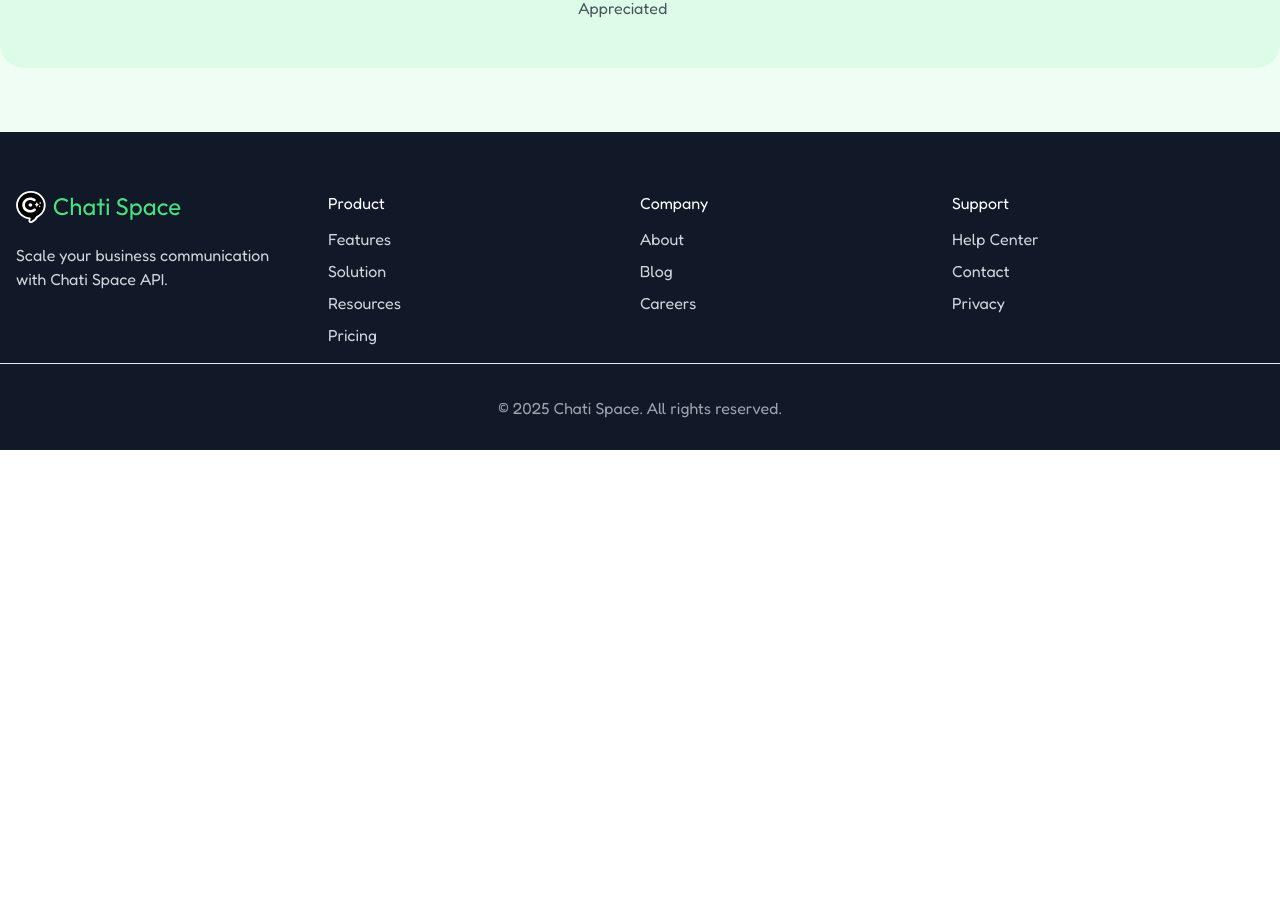
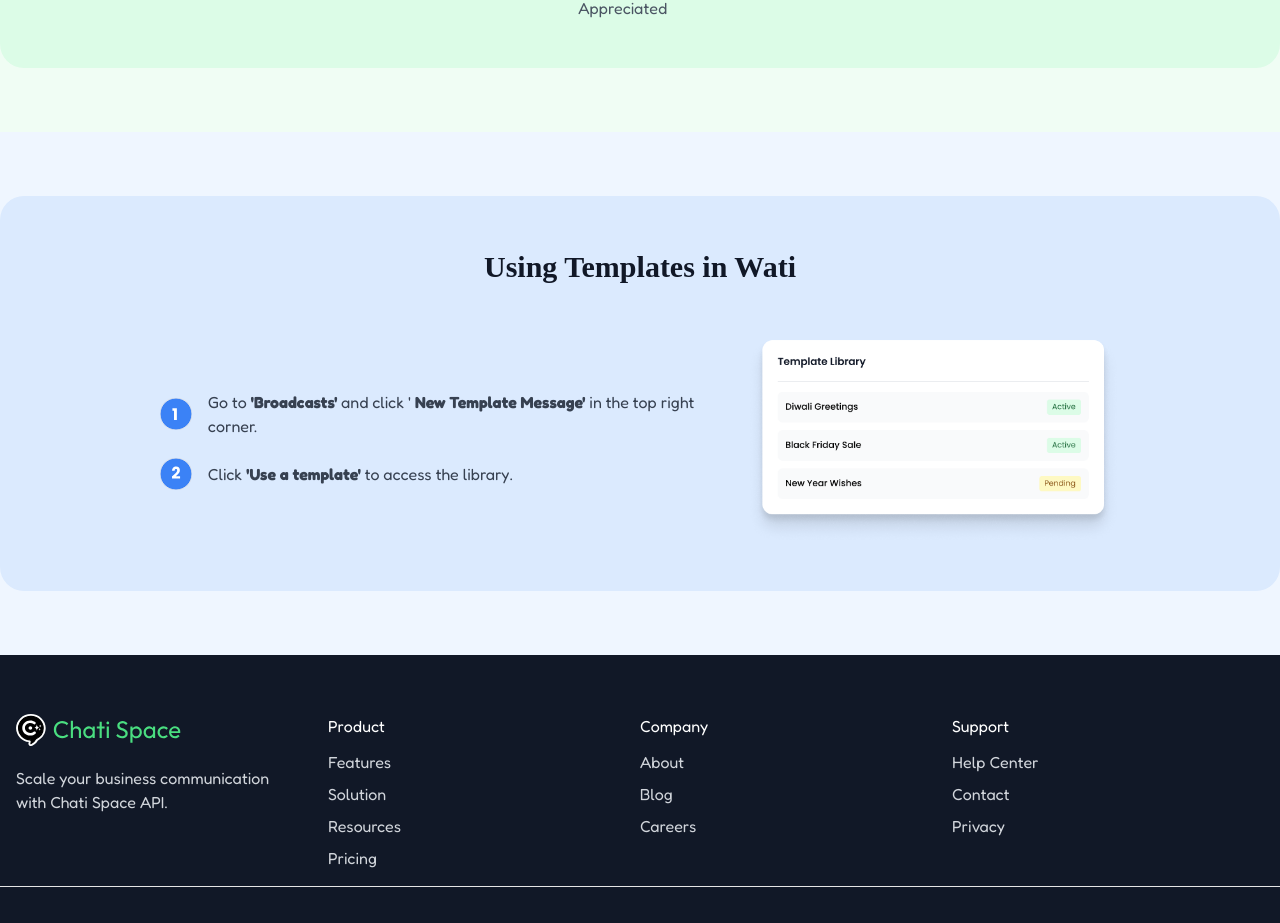
Before and after one commit to AQuadic/chat.space_nextjs, a Next.js app: page /resources/whatsapp_template in a window 1280 px wide. Shown: the part 1593-2516 px from the top of the page. Before the commit the page ends 2043 px from the top, so only its background shows below. Built offline with nearby package versions, Linux system fonts and the light colour scheme.

Commit message:
Using Templates in Wati - section

```diff
--- a/src/app/resources/whatsapp_template/page.tsx
+++ b/src/app/resources/whatsapp_template/page.tsx
@@ -1,4 +1,5 @@
 import Festivals from '@/components/resources/whatsapp_template/Festivals'
+import UsingTemplatesInWati from '@/components/resources/whatsapp_template/UsingTemplatesInWati'
 import WhatsappHero from '@/components/resources/whatsapp_template/WhatsappHero'
 import WhyUseWhatsapp from '@/components/resources/whatsapp_template/WhyUseWhatsapp'
 import React from 'react'
@@ -9,6 +10,7 @@
             <WhatsappHero />
             <Festivals />
             <WhyUseWhatsapp />
+            <UsingTemplatesInWati />
         </div>
     )
 }
--- /dev/null
+++ b/src/components/icons/resources/BlueNumber1.tsx
@@ -0,0 +1,13 @@
+import React from 'react'
+
+const BlueNumber1 = () => {
+    return (
+        <svg width="32" height="32" viewBox="0 0 32 32" fill="none" xmlns="http://www.w3.org/2000/svg">
+            <path d="M16 0C24.8366 0 32 7.16344 32 16C32 24.8366 24.8366 32 16 32C7.16344 32 0 24.8366 0 16C0 7.16344 7.16344 0 16 0Z" fill="#3B82F6"/>
+            <path d="M16 0C24.8366 0 32 7.16344 32 16C32 24.8366 24.8366 32 16 32C7.16344 32 0 24.8366 0 16C0 7.16344 7.16344 0 16 0Z" stroke="#E5E7EB"/>
+            <path d="M12.432 12.864V10.32H16.864V22H14.016V12.864H12.432Z" fill="white"/>
+        </svg>
+    )
+}
+
+export default BlueNumber1
--- /dev/null
+++ b/src/components/icons/resources/BlueNumber2.tsx
@@ -0,0 +1,13 @@
+import React from 'react'
+
+const BlueNumber2 = () => {
+    return (
+        <svg width="32" height="32" viewBox="0 0 32 32" fill="none" xmlns="http://www.w3.org/2000/svg">
+            <path d="M16 0C24.8366 0 32 7.16344 32 16C32 24.8366 24.8366 32 16 32C7.16344 32 0 24.8366 0 16C0 7.16344 7.16344 0 16 0Z" fill="#3B82F6"/>
+            <path d="M16 0C24.8366 0 32 7.16344 32 16C32 24.8366 24.8366 32 16 32C7.16344 32 0 24.8366 0 16C0 7.16344 7.16344 0 16 0Z" stroke="#E5E7EB"/>
+            <path d="M12.0459 18.3681C12.4085 18.0801 12.5739 17.9467 12.5419 17.9681C13.5872 17.1041 14.4085 16.3947 15.0059 15.8401C15.6139 15.2854 16.1259 14.7041 16.5419 14.0961C16.9579 13.4881 17.1659 12.8961 17.1659 12.3201C17.1659 11.8827 17.0645 11.5414 16.8619 11.2961C16.6592 11.0507 16.3552 10.9281 15.9499 10.9281C15.5445 10.9281 15.2245 11.0827 14.9899 11.3921C14.7659 11.6907 14.6539 12.1174 14.6539 12.6721H12.0139C12.0352 11.7654 12.2272 11.0081 12.5899 10.4001C12.9632 9.79206 13.4485 9.34406 14.0459 9.05606C14.6539 8.76806 15.3259 8.62406 16.0619 8.62406C17.3312 8.62406 18.2859 8.94939 18.9259 9.60006C19.5765 10.2507 19.9019 11.0987 19.9019 12.1441C19.9019 13.2854 19.5125 14.3467 18.7339 15.3281C17.9552 16.2987 16.9632 17.2481 15.7579 18.1761H20.0779V20.4001H12.0459V18.3681Z" fill="white"/>
+        </svg>
+    )
+}
+
+export default BlueNumber2
--- /dev/null
+++ b/src/components/resources/whatsapp_template/UsingTemplatesInWati.tsx
@@ -0,0 +1,31 @@
+import BlueNumber1 from '@/components/icons/resources/BlueNumber1'
+import BlueNumber2 from '@/components/icons/resources/BlueNumber2'
+import Image from 'next/image'
+import React from 'react'
+
+const UsingTemplatesInWati = () => {
+    return (
+        <section className='bg-[#EFF6FF] py-16'>
+            <div className='container w-full h-full rounded-3xl bg-[#DBEAFE] p-12'>
+                <h2 className='text-[#111827] text-[30px] font-semibold font-[Poppins] text-center'>Using Templates in Wati</h2>
+                <div className='mt-12 flex flex-wrap items-center justify-center gap-12'>
+                    <div>
+                        <div className='flex items-center gap-4'>
+                            <BlueNumber1 />
+                                <h1 className='text-[#374151] text-base font-normal leading-6'>Go to <span className='font-bold'>&apos;Broadcasts&apos;</span> and click &apos; <span className='font-bold'>New Template Message&apos;</span> in the top right <br /> corner.</h1>
+                        </div>
+                        <div className='flex items-center gap-4 mt-5'>
+                            <BlueNumber2 />
+                                <h1 className='text-[#374151] text-base font-normal leading-6'>Click <span className='font-bold'>&apos;Use a template&apos;</span> to access the library.</h1>
+                        </div>
+                    </div>
+                    <div>
+                        <Image src='/images/resources/usingTemplates.png' alt='image' width={378} height={180} />
+                    </div>
+                </div>
+            </div>
+        </section>
+    )
+}
+
+export default UsingTemplatesInWati
```
Also changed, not shown: public/images/resources/usingTemplates.png (added).
